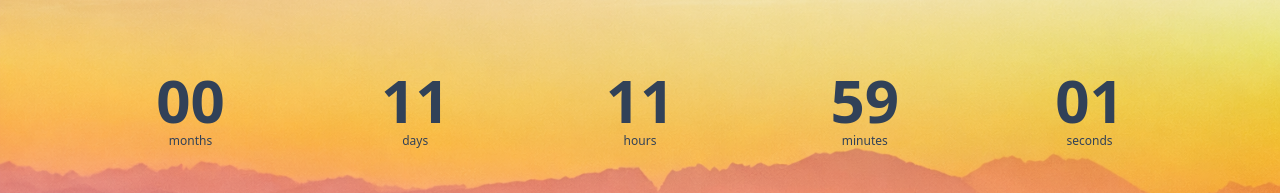
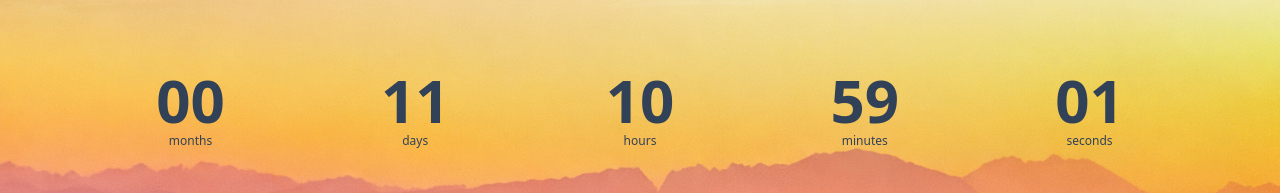
Before and after one commit to 01mehran/Countdown-timer, a React (Vite) app: page / in a window 1280 px wide. Shown: the part 196-389 px from the top of the page. Built offline with nearby package versions, Linux system fonts and the light colour scheme.

Commit message:
fix: fix date calculation in countdown timer

```diff
--- a/src/Home.tsx
+++ b/src/Home.tsx
@@ -28,14 +28,37 @@ export default function Home() {
       // Next New Year date;
       const newYearDate = new Date(now.getFullYear() + 1, 0, 1, 0, 0, 0);
 
+      if (now >= newYearDate) {
+        clearInterval(interval);
+        setTimeLeft({
+          months: 0,
+          days: 0,
+          hours: 0,
+          minutes: 0,
+          seconds: 0,
+        });
+        return;
+      }
+
+      let months =
+        (newYearDate.getFullYear() - now.getFullYear()) * 12 +
+        (newYearDate.getMonth() - now.getMonth());
+
+      const tempDate = new Date(now);
+      tempDate.setMonth(tempDate.getMonth() + months);
+
+      if (tempDate > newYearDate) {
+        months--;
+        tempDate.setMonth(tempDate.getMonth() - 1);
+      }
+
       // Milliseconds remaining until next New Yearک
-      const diff = newYearDate.getTime() - now.getTime();
+      const diff = newYearDate.getTime() - tempDate.getTime();
 
       const seconds = Math.floor(diff / 1000) % 60;
       const minutes = Math.floor(diff / (1000 * 60)) % 60;
-      const hours = Math.floor(diff / (1000 * 60 * 60 * 24)) % 24;
-      const days = Math.floor(diff / (1000 * 60 * 60 * 24)) % 30;
-      const months = Math.floor(diff / (1000 * 60 * 60 * 24 * 30));
+      const hours = Math.floor(diff / (1000 * 60 * 60)) % 24;
+      const days = Math.floor(diff / (1000 * 60 * 60 * 24));
 
       setTimeLeft({ months, days, hours, minutes, seconds });
     }, 1000);
```
